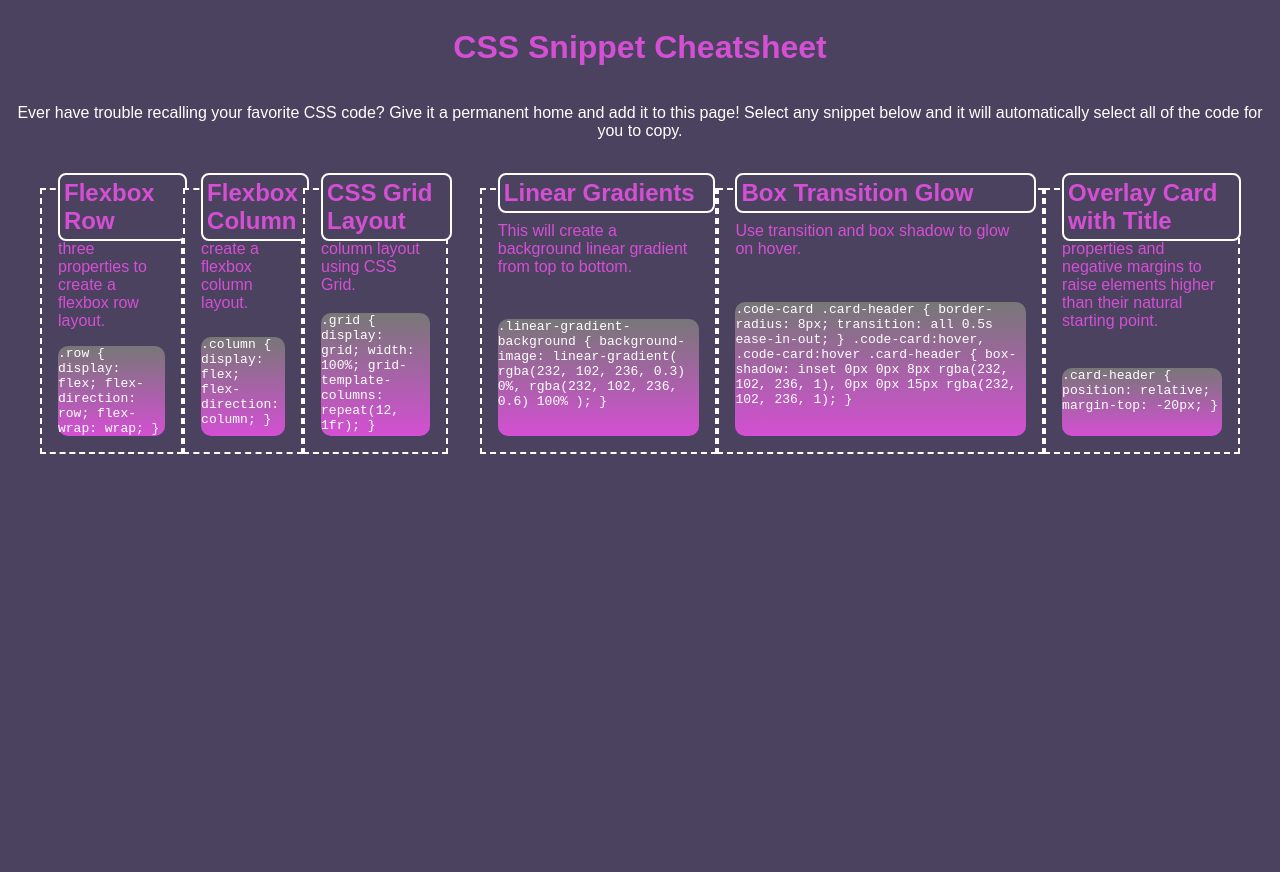
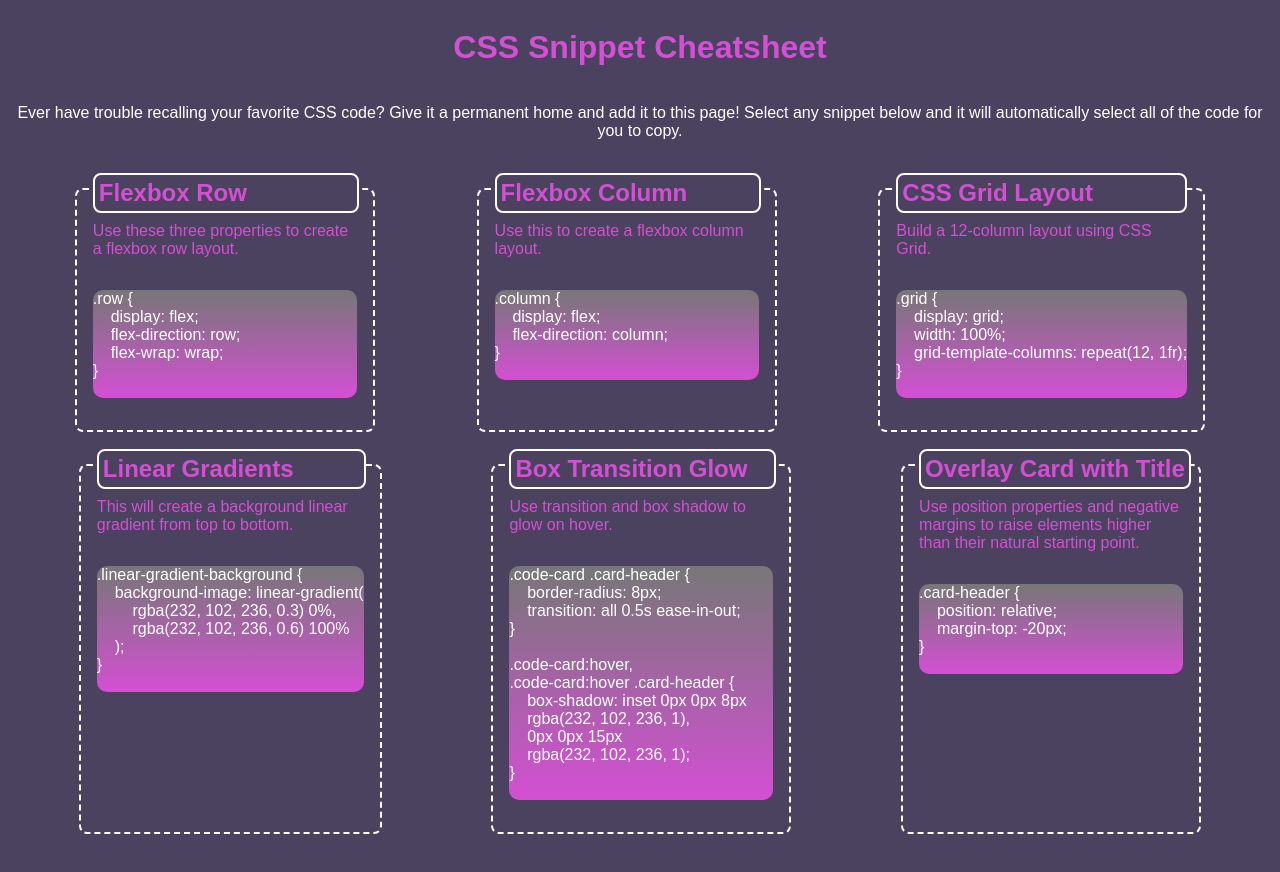
Before and after one commit to DanielG808/css-snippet-cheat-sheet, a plain HTML site: page index.html in a window 1280 px wide. Before the commit the page ends 800 px from the top, so only its background shows below. Drawn offline with Linux system fonts and the light colour scheme.

Commit message:
fix code format

```diff
--- a/assets/style.css
+++ b/assets/style.css
@@ -17,7 +17,7 @@ header {
 main {
     padding: 16px;
     display: flex;
-    flex-wrap: inherit;
+    flex-wrap: wrap;
     justify-content: space-around;
 }
 
@@ -73,17 +73,23 @@ code {
         rgb(212, 79, 212) 100%
     );
     border-radius: 10px;
-    /* display: flex;
-    flex-grow: 1;  */
 }
 
 .card-header {
     position: absolute;
     margin-top: -33px;
-    min-width: 93%;
+    min-width: 90%;
+    flex-wrap: wrap;
 }
 
-.code-card .card-header {
+.code-card {
+    display: flex;
+    flex-direction: column;
+    flex: 0 0 300px;
+    margin: 16px;
+}
+
+.code-card, .card-header {
     border-radius: 8px;
     transition: all 0.5s ease-in-out;
 }
--- a/index.html
+++ b/index.html
@@ -15,83 +15,78 @@
     </header>
 
     <main>
-        <div>
             <section class="code-card">
                 <h2 class="card-header">Flexbox Row</h2>
                 <p>Use these three properties to create a flexbox row layout.</p>
-                    <code class="linear-gradient-background">
+                    <pre class="linear-gradient-background">
 .row {
     display: flex;
     flex-direction: row;
     flex-wrap: wrap;
 }
-                    </code>
+                    </pre>
             </section>
             <section class="code-card">
                 <h2 class="card-header">Flexbox Column</h2>
                 <p>Use this to create a flexbox column layout.</p>
-                    <code class="linear-gradient-background">
+                    <pre class="linear-gradient-background">
 .column {
     display: flex;
     flex-direction: column;
 }
-                    </code>
+                    </pre>
             </section>
             <section class="code-card">
                 <h2 class="card-header">CSS Grid Layout</h2>
                 <p>Build a 12-column layout using CSS Grid.</p>
-                    <code class="linear-gradient-background">
+                    <pre class="linear-gradient-background">
 .grid {
     display: grid;
     width: 100%;
     grid-template-columns: repeat(12, 1fr);
 }
-                    </code>
+                    </pre>
             </section>
-        </div>
-        <div>
             <section class="code-card">
                 <h2 class="card-header">Linear Gradients</h2>
                 <p>This will create a background linear gradient from top to bottom.</p>
-                    <code class="linear-gradient-background">
+                    <pre class="linear-gradient-background">
 .linear-gradient-background {
     background-image: linear-gradient(
         rgba(232, 102, 236, 0.3) 0%,
         rgba(232, 102, 236, 0.6) 100%
     );
 }
-                    </code>
+                    </pre>
             </section>
             <section class="code-card">
                 <h2 class="card-header">Box Transition Glow</h2>
                 <p>Use transition and box shadow to glow on hover.</p>
-                    <code class="linear-gradient-background">
+                    <pre class="linear-gradient-background">
 .code-card .card-header {
     border-radius: 8px;
     transition: all 0.5s ease-in-out;
 }
 
 .code-card:hover,
-
 .code-card:hover .card-header {
     box-shadow: inset 0px 0px 8px
     rgba(232, 102, 236, 1),
     0px 0px 15px
     rgba(232, 102, 236, 1);
 }
-                    </code>
+                    </pre>
             </section>
             <section class="code-card">
                 <h2 class="card-header">Overlay Card with Title</h2>
                 <p>Use position properties and negative margins to raise elements higher than their natural starting point.</p>
-                    <code class="linear-gradient-background">
+                    <pre class="linear-gradient-background">
 .card-header {
     position: relative;
     margin-top: -20px;
 }
-                    </code>
+                    </pre>
             </section>
-        </div>
     </main>
 </body>
 </html>
```
Lines whose indentation alone changed are shown as unchanged.
